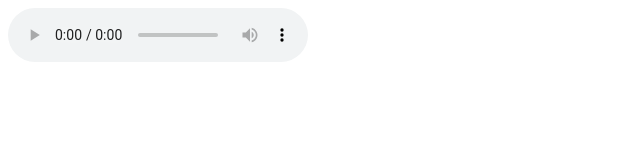
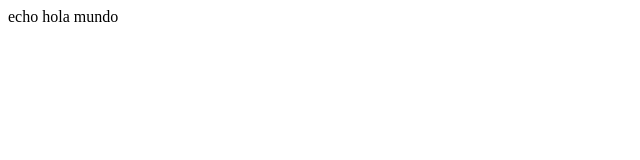
Before and after one commit to Dofcom/Prueba, a plain HTML site: page index.html in a window 1280 px wide. Shown: the whole page, without its empty margins (0-640 px from the left). Drawn offline with Linux system fonts and the light colour scheme.

Commit message:
Update index.html

```diff
--- a/index.html
+++ b/index.html
@@ -1,5 +1,5 @@
 <!DOCTYPE html>
 <html lang="es">
-<audio src="Direccion 17-0208.mp3" controls="controls">
+echo hola mundo
 </audio>
 </html>
```
